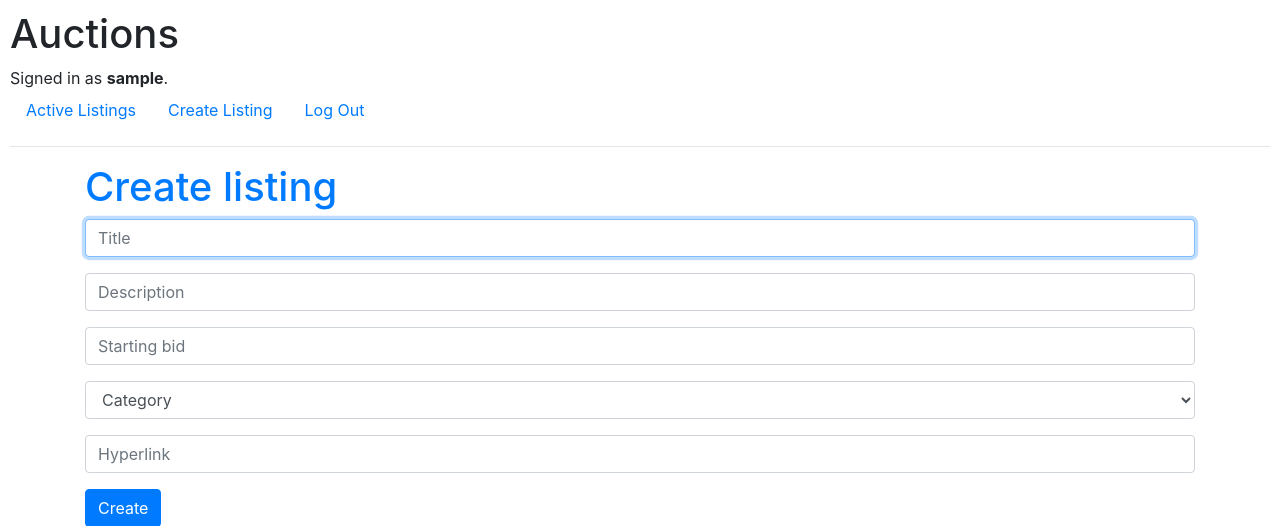
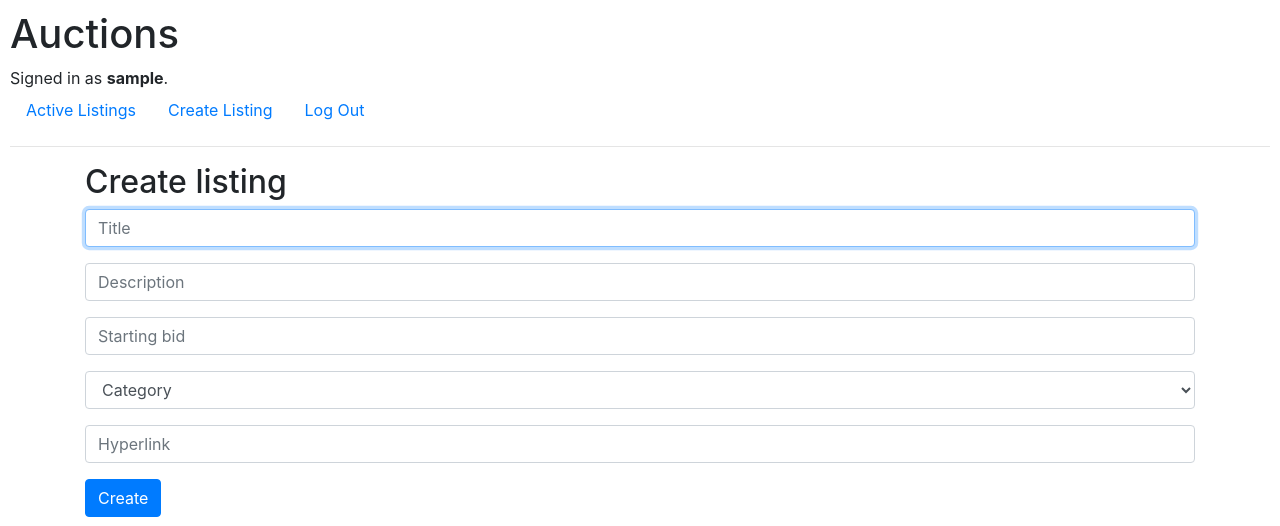
Before and after one commit to voizlav/CS50W, a Django app: page /create in a window 1280 px wide. Shown: the top 526 px of the page. Run offline with Django 3.2, Linux system fonts and the light colour scheme; the visitor is signed in with stand-in values (Sample User, id 1); some libraries are stand-ins or nearby versions.

Commit message:
Update create template

```diff
--- a/commerce/auctions/templates/auctions/create.html
+++ b/commerce/auctions/templates/auctions/create.html
@@ -3,7 +3,7 @@
 {% block body %}
 
     <div class="container">
-    <h1 class="text-primary">Create listing</h1>
+    <h2>Create listing</h2>
     {% if message %}
     <div class="alert alert-warning" role="alert">
         {{ message }}
@@ -22,7 +22,7 @@
         </div>
         <div class="form-group">
             <select class="form-control" name="category">
-                <option value="" disabled selected>Category</option>
+                <option disabled selected>Category</option>
                 <option value="F">Fashion</option>
                 <option value="T">Toys</option>
                 <option value="E">Electronics</option>
```
